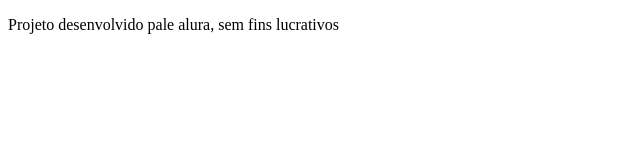
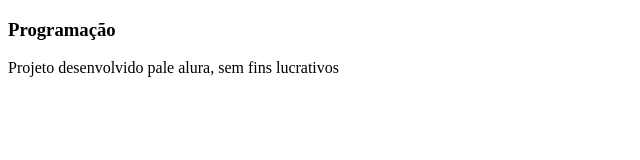
Before and after one commit to felipinhovs/flashcard, a plain HTML site: page index.html in a window 1280 px wide. Shown: the whole page, without its empty margins (0-640 px from the left). Drawn offline with Linux system fonts and the light colour scheme.

Commit message:
conteudo

```diff
--- a/index.html
+++ b/index.html
@@ -7,7 +7,13 @@
 </head>
 <body>
     <main>
-
+        <section id="container">
+            <article class="cartao">
+                <div class="cartao__conteudo">
+                    <h3>Programação</h3>
+                </div>
+            </article>
+        </section>
     </main>
     <footer>
         <p>Projeto desenvolvido pale alura, sem fins lucrativos</p>
```
